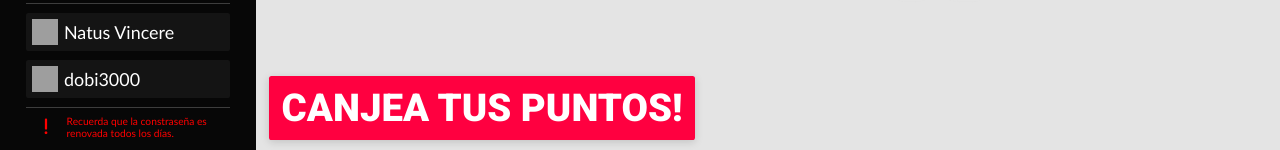
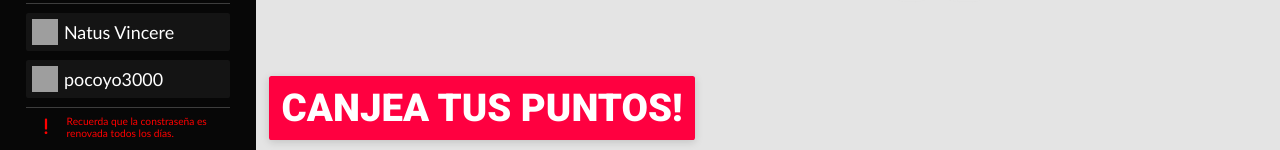
Before and after one commit to insane3000/naviweb-react, a React (Create React App) app: page / in a window 1280 px wide. Shown: the part 257-407 px from the top of the page. Built offline with nearby package versions, Linux system fonts and the light colour scheme; grey boxes are pictures that could not be loaded.

Commit message:
cambio de password

```diff
--- a/src/Components/4-templates/Left.jsx
+++ b/src/Components/4-templates/Left.jsx
@@ -15,7 +15,7 @@ const Left = () => (
             </div>
             <div className="container-interno-wifi">
                 <img src="https://1.bp.blogspot.com/-lbc7hLJYbtA/YAt6Nb2RFWI/AAAAAAAAI9E/Phsw47befIMSQaFtGmMT60Q0KtrrpWDdgCLcBGAsYHQ/s200/candado.png" alt="candado icon"/>
-                <p>dobi3000</p>
+                <p>pocoyo3000</p>
             </div>
         </div>
 
```
Also changed, not shown: 1 other file (tests, documents, lock files or other folders).
